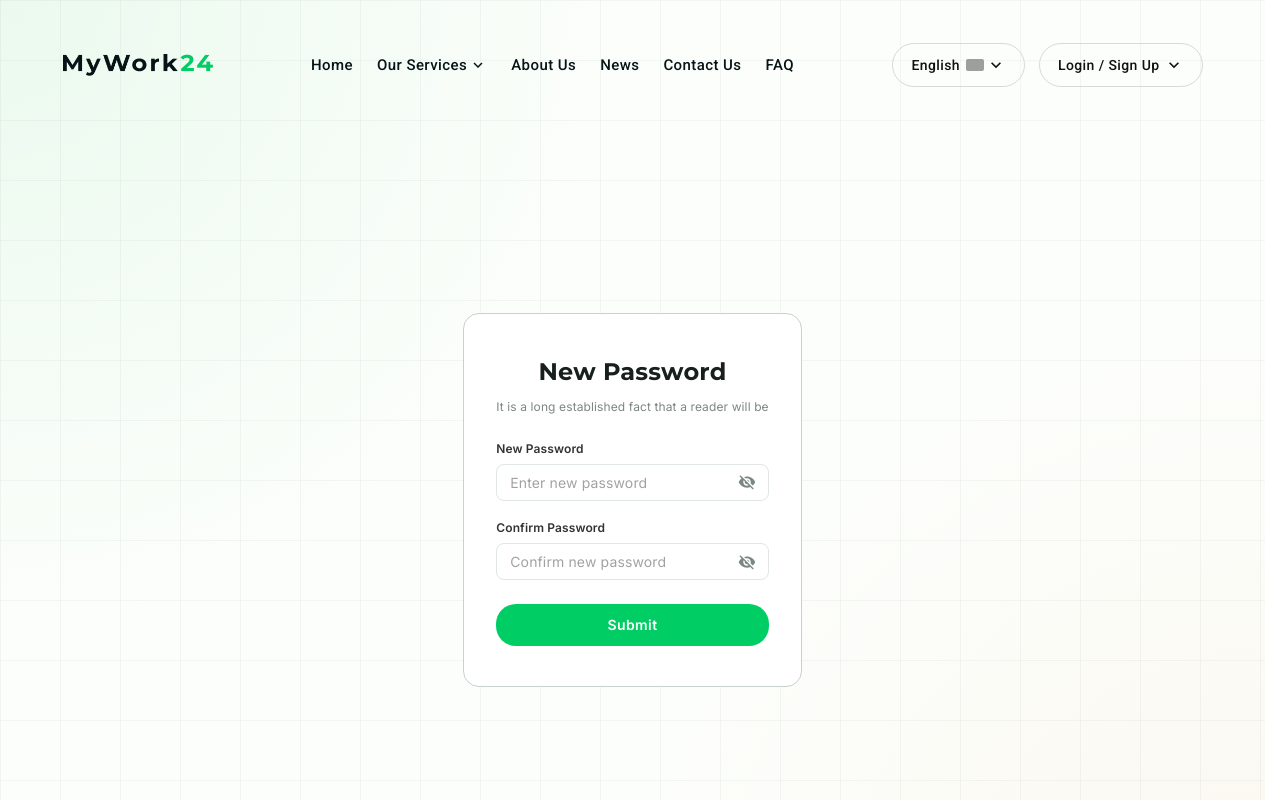
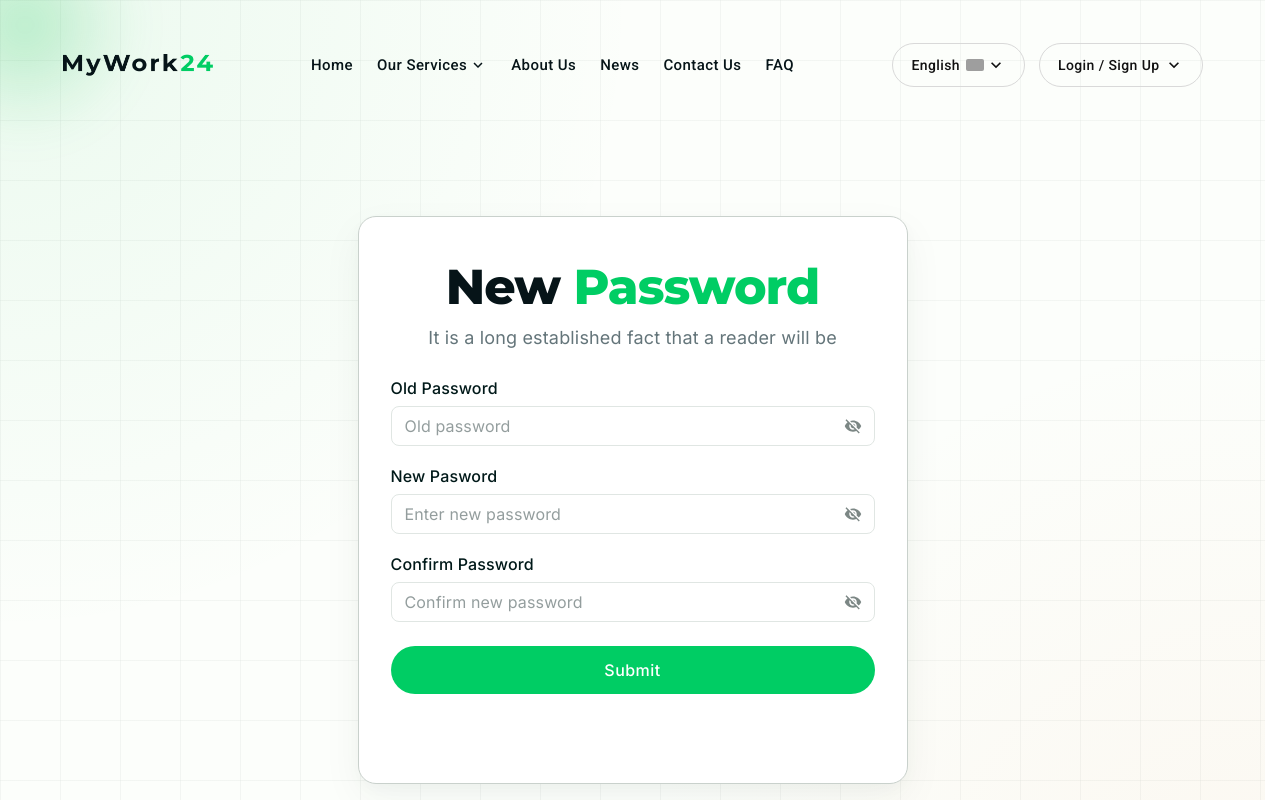
Before and after one commit to EMEIFullstack/My-Work-24, a React (Vite) app: page /new-password in a window 1280 px wide. Shown: the top 800 px of the page. Built offline with nearby package versions, Linux system fonts and the light colour scheme; grey boxes are pictures that could not be loaded; a web font is replaced by a local one.

Commit message:
updated auth pages

```diff
--- a/src/Components/Auth/ForgotPassword/ForgotPasswordForm.jsx
+++ b/src/Components/Auth/ForgotPassword/ForgotPasswordForm.jsx
@@ -1,45 +1,80 @@
-import { Box, Typography, TextField, Button, InputAdornment } from "@mui/material";
+import {
+  Dialog,
+  Box,
+  Typography,
+  TextField,
+  Button,
+  InputAdornment,
+  IconButton,
+} from "@mui/material";
+import CloseIcon from "@mui/icons-material/Close";
 import styled from "@emotion/styled";
 import { useNavigate } from "react-router-dom";
 
 // Local PNG Asset Imports
 import mailIcon from "../../../assets/icons/mail-icon.png";
 
-const ForgotPasswordWrapper = styled(Box)`
-  display: flex;
-  align-items: center;
-  justify-content: center;
-  min-height: 100vh;
-  background-color: transparent;
-  padding: 20px;
+const StyledDialog = styled(Dialog)`
+  & .MuiBackdrop-root {
+    background-color: rgba(6, 20, 24, 0.4);
+    backdrop-filter: blur(4px);
+  }
 
-  .forgotCard {
+  & .MuiPaper-root {
     background-color: #ffffff;
-    border-radius: 16px;
+    border-radius: 18px;
     padding: 40px 32px;
-    max-width: 400px;
+    max-width: 555px;
     width: 100%;
     border: 1px solid #c9d1cc;
-    box-shadow: none;
+    box-shadow: 0 15px 40px rgba(28, 67, 45, 0.15);
     display: flex;
     flex-direction: column;
     align-items: center;
     text-align: center;
     box-sizing: border-box;
+    position: relative;
+    overflow: visible;
+    margin: 16px;
+  }
+
+  .closeBtn {
+    position: absolute;
+    top: -12px;
+    right: -12px;
+    background-color: #ffffff;
+    color: #64757a;
+    box-shadow: 0 2px 8px rgba(0, 0, 0, 0.15);
+    padding: 6px;
+
+    &:hover {
+      background-color: #f5f5f5;
+      color: #061418;
+    }
   }
 
   .authTitle {
-    font-family: "Montserrat", sans-serif;
+    margin-bottom: 6px;
+    text-align: center;
+    font-family: "Montserrat";
+    font-style: normal;
+    font-weight: 700;
     font-size: 24px;
-    font-weight: 700;
-    color: #18201d;
-    margin-bottom: 8px;
+    line-height: 29px;
+
+    color: #061418;
   }
 
   .authSubtitle {
-    font-family: "Inter", sans-serif;
-    font-size: 12px;
-    color: #7c8785;
+    font-family: "Inter";
+    font-style: normal;
+    font-weight: 400;
+    font-size: 18px;
+    line-height: 29px;
+    /* identical to box height, or 160% */
+    text-align: center;
+
+    color: #64757a;
     margin-bottom: 24px;
   }
 
@@ -58,19 +93,33 @@ const ForgotPasswordWrapper = styled(Box)`
   }
 
   .fieldLabel {
-    font-family: "Inter", sans-serif;
-    font-size: 12px;
-    font-weight: 600;
-    color: #333333;
+    font-family: "Inter";
+    font-style: normal;
+    font-weight: 500;
+    font-size: 16px;
+    line-height: 24px;
+    /* identical to box height, or 150% */
+    display: flex;
+    align-items: center;
+
+    color: #001919;
+
     margin-bottom: 6px;
   }
 
-  .styledTextField {
+  && .styledTextField {
+    width: 100%;
+
     & .MuiOutlinedInput-root {
-      border-radius: 8px;
-      background-color: #ffffff;
-      font-family: "Inter", sans-serif;
-      font-size: 14px;
+      font-family: "Inter";
+      font-style: normal;
+      font-weight: 400;
+      font-size: 16px;
+      line-height: 24px;
+      display: flex;
+      align-items: center;
+
+      color: #919b9b;
 
       & fieldset {
         border-color: #e0e6e3;
@@ -86,31 +135,47 @@ const ForgotPasswordWrapper = styled(Box)`
       }
     }
 
+    & .MuiOutlinedInput-input::placeholder {
+      color: #919b9b;
+      opacity: 1;
+    }
+
     & .MuiInputAdornment-root {
       display: flex !important;
       align-items: center;
       justify-content: center;
 
       img {
-        width: 16px !important;
-        height: 16px !important;
+        width: 24px !important;
+        height: 24px !important;
         object-fit: contain;
       }
     }
   }
 
-  .authButton {
-    height: 42px;
-    border-radius: 20px;
-    background-color: #00cd64;
+  && .authButton {
+    display: flex;
+    flex-direction: row;
+    justify-content: center;
+    align-items: center;
+    padding: 17px 32px;
+    gap: 10px;
+    background: #00cd64;
+    border-radius: 63px;
+
+    font-family: "Inter";
+    font-style: normal;
+    font-weight: 500;
+    font-size: 16px;
+    line-height: 19px;
+    text-align: center;
+
+    color: #ffffff;
+    flex-grow: 0;
+    text-transform: none;
     box-shadow: none;
-    font-family: "Inter", sans-serif;
-    font-size: 14px;
-    font-weight: 600;
-    text-transform: none;
-    color: #ffffff;
+    margin-top: 6px;
     width: 100%;
-    margin-top: 6px;
 
     &:hover {
       background-color: #00b957;
@@ -119,17 +184,21 @@ const ForgotPasswordWrapper = styled(Box)`
   }
 `;
 
-const ForgotPasswordForm = () => {
+const ForgotPasswordForm = ({ open, onClose }) => {
   const navigate = useNavigate();
 
   const handleSubmit = (event) => {
     event.preventDefault();
-    navigate("/new-password");
+    onClose();
+    navigate("/new-password"); // Navigate directly to NewPassword route
   };
 
   return (
-    <ForgotPasswordWrapper>
-      <Box className="forgotCard">
+    <StyledDialog open={open} onClose={onClose} fullWidth maxWidth="xs">
+      <IconButton aria-label="close" onClick={onClose} className="closeBtn">
+        <CloseIcon size="small" />
+      </IconButton>
+
       <Typography className="authTitle">Reset Password</Typography>
 
       <Typography className="authSubtitle">
@@ -162,8 +231,7 @@ const ForgotPasswordForm = () => {
           Submit
         </Button>
       </Box>
-      </Box>
-    </ForgotPasswordWrapper>
+    </StyledDialog>
   );
 };
 
--- a/src/Components/Auth/NewPassword/NewPasswordForm.jsx
+++ b/src/Components/Auth/NewPassword/NewPasswordForm.jsx
@@ -1,45 +1,76 @@
 import { useState } from "react";
-import { Box, Typography, TextField, Button, InputAdornment, IconButton } from "@mui/material";
+import {
+  Box,
+  Typography,
+  TextField,
+  Button,
+  InputAdornment,
+  IconButton,
+} from "@mui/material";
 import Visibility from "@mui/icons-material/Visibility";
 import VisibilityOff from "@mui/icons-material/VisibilityOff";
 import styled from "@emotion/styled";
 import { useNavigate } from "react-router-dom";
 
 const NewPasswordWrapper = styled(Box)`
+  width: 100%;
   display: flex;
   align-items: center;
   justify-content: center;
   min-height: 100vh;
-  background-color: transparent;
-  padding: 20px;
+  padding: 40px 20px;
+  box-sizing: border-box;
 
   .newPasswordCard {
+    width: 100%;
+    max-width: 550px;
     background-color: #ffffff;
-    border-radius: 16px;
+    border-radius: 18px;
     padding: 40px 32px;
-    max-width: 400px;
-    width: 100%;
     border: 1px solid #c9d1cc;
-    box-shadow: none;
+    box-shadow:
+      0 5px 15px rgba(0, 0, 0, 0.025),
+      0 15px 40px rgba(28, 67, 45, 0.05);
     display: flex;
     flex-direction: column;
     align-items: center;
     text-align: center;
     box-sizing: border-box;
+    margin: 0 auto;
   }
 
   .authTitle {
-    font-family: "Montserrat", sans-serif;
-    font-size: 24px;
-    font-weight: 700;
-    color: #18201d;
-    margin-bottom: 8px;
+    margin-bottom: 6px;
+
+    font-family: "Montserrat";
+    font-style: normal;
+    font-weight: 800;
+    font-size: 49px;
+    line-height: 60px;
+    /* identical to box height */
+    text-align: center;
+    letter-spacing: -0.02em;
+
+    color: #061418;
+    & .highlightText{
+      color:#00cd64;
+    }
   }
 
   .authSubtitle {
-    font-family: "Inter", sans-serif;
-    font-size: 12px;
-    color: #7c8785;
+
+
+font-family: 'Inter';
+font-style: normal;
+font-weight: 400;
+font-size: 18px;
+line-height: 29px;
+/* identical to box height, or 160% */
+text-align: center;
+
+color: #64757A;
+
+
     margin-bottom: 24px;
   }
 
@@ -59,18 +90,28 @@ const NewPasswordWrapper = styled(Box)`
 
   .fieldLabel {
     font-family: "Inter", sans-serif;
-    font-size: 12px;
-    font-weight: 600;
-    color: #333333;
+    font-style: normal;
+    font-weight: 500;
+    font-size: 16px;
+    line-height: 24px;
+    display: flex;
+    align-items: center;
+    color: #001919;
     margin-bottom: 6px;
   }
 
-  .styledTextField {
+  && .styledTextField {
+    width: 100%;
+
     & .MuiOutlinedInput-root {
       border-radius: 8px;
       background-color: #ffffff;
       font-family: "Inter", sans-serif;
-      font-size: 14px;
+      font-style: normal;
+      font-weight: 400;
+      font-size: 16px;
+      line-height: 24px;
+      color: #001919;
 
       & fieldset {
         border-color: #e0e6e3;
@@ -96,23 +137,40 @@ const NewPasswordWrapper = styled(Box)`
     }
   }
 
-  .authButton {
-    height: 42px;
-    border-radius: 20px;
-    background-color: #00cd64;
+  && .authButton {
+    height: 48px;
+    display: flex;
+    justify-content: center;
+    align-items: center;
+    padding: 17px 32px;
+    background: #00cd64;
+    border-radius: 63px;
+    font-family: "Inter", sans-serif;
+    font-style: normal;
+    font-weight: 500;
+    font-size: 16px;
+    color: #ffffff;
+    text-transform: none;
     box-shadow: none;
-    font-family: "Inter", sans-serif;
-    font-size: 14px;
-    font-weight: 600;
-    text-transform: none;
-    color: #ffffff;
+    margin-top: 6px;
     width: 100%;
-    margin-top: 6px;
 
     &:hover {
       background-color: #00b957;
       box-shadow: none;
     }
+  }
+
+  /* Matches the bottom sign-up link space in LoginForm */
+  .bottomText {
+    font-family: "Inter", sans-serif;
+    font-style: normal;
+    font-weight: 400;
+    font-size: 18px;
+    line-height: 29px;
+    text-align: center;
+    margin-top: 20px;
+    visibility: hidden;
   }
 `;
 
@@ -138,7 +196,8 @@ const NewPasswordForm = () => {
   return (
     <NewPasswordWrapper>
       <Box className="newPasswordCard">
-        <Typography className="authTitle">New Password</Typography>
+        <Typography className="authTitle">
+              New <span className="highlightText">Password</span></Typography>
 
         <Typography className="authSubtitle">
           It is a long established fact that a reader will be
@@ -146,7 +205,42 @@ const NewPasswordForm = () => {
 
         <Box component="form" onSubmit={handleSubmit} className="authForm">
           <Box className="fieldGroup">
-            <Typography className="fieldLabel">New Password</Typography>
+            <Typography className="fieldLabel">Old Password</Typography>
+            <TextField
+              type={showConfirmPassword ? "text" : "password"}
+              value={confirmPassword}
+              onChange={(e) => setConfirmPassword(e.target.value)}
+              placeholder="Old password"
+              fullWidth
+              size="small"
+              required
+              className="styledTextField"
+              slotProps={{
+                input: {
+                  endAdornment: (
+                    <InputAdornment position="end">
+                      <IconButton
+                        onClick={() => setShowConfirmPassword((prev) => !prev)}
+                        onMouseDown={(e) => e.preventDefault()}
+                        edge="end"
+                        size="small"
+                      >
+                        {showConfirmPassword ? (
+                          <Visibility />
+                        ) : (
+                          <VisibilityOff />
+                        )}
+                      </IconButton>
+                    </InputAdornment>
+                  ),
+                },
+              }}
+            />
+          </Box>
+
+          <Box className="fieldGroup">
+            <Typography className="fieldLabel">New Pasword
+            </Typography>
             <TextField
               type={showPassword ? "text" : "password"}
               value={password}
@@ -213,6 +307,9 @@ const NewPasswordForm = () => {
             Submit
           </Button>
         </Box>
+
+        {/* Placeholder to reserve exact vertical space as LoginForm */}
+        <Typography className="bottomText">&nbsp;</Typography>
       </Box>
     </NewPasswordWrapper>
   );
--- a/src/Components/Auth/SignUp/OtpVerificationModal.jsx
+++ b/src/Components/Auth/SignUp/OtpVerificationModal.jsx
@@ -18,7 +18,10 @@ const ModalContentWrapper = styled(Box)`
   text-align: center;
   width: 100%;
   box-sizing: border-box;
-
+   & .MuiBackdrop-root {
+    background-color: rgba(6, 20, 24, 0.4);
+    backdrop-filter: blur(4px);
+  }
   .modalForm {
     width: 100%;
   }
--- a/src/Global.scss
+++ b/src/Global.scss
@@ -12,6 +12,9 @@ html {
 
 html,
 body {
+  margin: 0;
+  padding: 0;
+  width: 100%;
    overflow-x: hidden;
 }
 
--- a/src/Shared/Header/Header.jsx
+++ b/src/Shared/Header/Header.jsx
@@ -59,6 +59,53 @@ const menu = [
 ===================================================== */
 
 const HeaderWrapper = styled(Box)`
+  position: relative;
+  width: 100%;
+  z-index: 100;
+
+  /* =====================================================
+     SOFT GREEN BLUR - TOP LEFT
+  ===================================================== */
+
+  .greenBlurEffect {
+    position: absolute;
+    top: 0;
+    left: 0;
+
+    width: 180px;
+    height: 180px;
+
+    pointer-events: none;
+    z-index: 0;
+    overflow: hidden;
+  }
+
+  .greenBlurEffect::before {
+    content: "";
+    position: absolute;
+
+    top: -90px;
+    left: -90px;
+
+    width: 230px;
+    height: 230px;
+
+    background: radial-gradient(
+      circle,
+      rgba(32, 198, 90, 0.25) 0%,
+      rgba(32, 198, 90, 0.12) 35%,
+      rgba(32, 198, 90, 0.05) 55%,
+      transparent 75%
+    );
+
+    filter: blur(18px);
+    border-radius: 50%;
+  }
+
+  /* =====================================================
+     HEADER
+  ===================================================== */
+
   .header {
     background: transparent !important;
     box-shadow: none !important;
@@ -66,12 +113,20 @@ const HeaderWrapper = styled(Box)`
     padding-bottom: 20px !important;
     padding-top: 20px !important;
 
+    position: absolute !important;
+    top: 0;
+    left: 0;
+    width: 100%;
+
     @media (min-width: 768px) {
       padding-bottom: 40px !important;
       padding-top: 30px !important;
     }
+  }
 
-    /* ================= CONTAINER ================= */
+  /* =====================================================
+     CONTAINER
+  ===================================================== */
 
   .headerContainer {
     max-width: 1180px !important;
@@ -79,50 +134,68 @@ const HeaderWrapper = styled(Box)`
     padding: 0 20px !important;
   }
 
-    /* ================= TOOLBAR ================= */
+  /* =====================================================
+     TOOLBAR
+  ===================================================== */
 
   .toolbar {
     min-height: 70px !important;
+
     display: flex;
     justify-content: space-between;
     align-items: center;
+
     padding: 0 !important;
   }
 
-    /* ================= LOGO ================= */
+  /* =====================================================
+     LOGO
+  ===================================================== */
 
   .logoImg {
     display: block;
     object-fit: contain;
   }
 
-    /* ================= NAVIGATION ================= */
+  /* =====================================================
+     NAVIGATION
+  ===================================================== */
 
   .navMenu {
     display: flex;
     flex-direction: row;
     align-items: center;
+
     padding: 0;
     gap: 8px;
+
     font-family: "Inter";
     font-style: normal;
     font-weight: 500;
     font-size: 16px;
     line-height: 19px;
+
     color: #061418;
   }
 
-    /* ================= NAV BUTTON ================= */
+  /* =====================================================
+     NAV BUTTON
+  ===================================================== */
 
   .navBtn {
     color: #061418 !important;
+
     font-size: 15px !important;
     font-weight: 500 !important;
+
     text-transform: none !important;
     white-space: nowrap;
+
     min-width: auto !important;
+
     padding: 6px 8px !important;
     border-radius: 8px !important;
+
     text-decoration: none !important;
 
     &:hover {
@@ -131,7 +204,9 @@ const HeaderWrapper = styled(Box)`
     }
   }
 
-    /* ================= RIGHT SIDE ================= */
+  /* =====================================================
+     RIGHT SIDE
+  ===================================================== */
 
   .rightSide {
     display: flex;
@@ -139,17 +214,24 @@ const HeaderWrapper = styled(Box)`
     gap: 14px;
   }
 
-    /* ================= LANGUAGE + LOGIN ================= */
+  /* =====================================================
+     LANGUAGE + LOGIN
+  ===================================================== */
 
   .language,
   .login {
     height: 44px;
+
     padding: 0 18px !important;
+
     border: 1px solid #d9d9d9 !important;
     border-radius: 30px !important;
+
     color: #111 !important;
+
     font-size: 14px !important;
     font-weight: 500 !important;
+
     text-transform: none !important;
     white-space: nowrap;
   }
@@ -161,12 +243,13 @@ const HeaderWrapper = styled(Box)`
     color: #fff !important;
   }
 
-    /* ================= MOBILE MENU BUTTON ================= */
+  /* =====================================================
+     MOBILE MENU BUTTON
+  ===================================================== */
 
   .menuButton {
     display: none !important;
     color: #061418 !important;
-    }
   }
 
   /* =====================================================
@@ -232,8 +315,12 @@ const HeaderWrapper = styled(Box)`
 const Header = () => {
   const [mobileOpen, setMobileOpen] = useState(false);
 
-  /* LOGIN DROPDOWN STATE */
+  /* =====================================================
+     LOGIN DROPDOWN STATE
+  ===================================================== */
+
   const [anchorEl, setAnchorEl] = useState(null);
+
   const openLoginMenu = Boolean(anchorEl);
 
   const handleLoginClick = (event) => {
@@ -244,7 +331,9 @@ const Header = () => {
     setAnchorEl(null);
   };
 
-  /* ================= DRAWER TOGGLE ================= */
+  /* =====================================================
+     DRAWER TOGGLE
+  ===================================================== */
 
   const handleDrawerToggle = () => {
     setMobileOpen((prev) => !prev);
@@ -252,6 +341,17 @@ const Header = () => {
 
   return (
     <HeaderWrapper>
+
+      {/* =================================================
+          SOFT GREEN BLUR - TOP LEFT
+      ================================================= */}
+
+      <Box className="greenBlurEffect" />
+
+      {/* =================================================
+          HEADER
+      ================================================= */}
+
       <AppBar
         position="absolute"
         elevation={0}
@@ -348,13 +448,14 @@ const Header = () => {
                 />
               </Button>
 
-              {/* ================= LOGIN WITH DROPDOWN ================= */}
+              {/* ================= LOGIN ================= */}
 
               <Button
                 onClick={handleLoginClick}
                 className="login"
               >
                 Login / Sign Up
+
                 <KeyboardArrowDownIcon
                   sx={{
                     fontSize: 20,
@@ -363,14 +464,19 @@ const Header = () => {
                 />
               </Button>
 
-              {/* DROPDOWN MENU */}
+              {/* ================= LOGIN DROPDOWN ================= */}
+
               <Menu
                 anchorEl={anchorEl}
                 open={openLoginMenu}
                 onClose={handleLoginClose}
                 disableScrollLock
-                AnchorProps={{
-                  style: { marginTop: "8px" },
+                slotProps={{
+                  paper: {
+                    sx: {
+                      marginTop: "8px",
+                    },
+                  },
                 }}
               >
                 <MenuItem
@@ -380,6 +486,7 @@ const Header = () => {
                 >
                   Login
                 </MenuItem>
+
                 <MenuItem
                   component={Link}
                   to="/signup"
@@ -445,9 +552,7 @@ const Header = () => {
                   to={item.path}
                   onClick={handleDrawerToggle}
                 >
-                  <ListItemText
-                    primary={item.name}
-                  />
+                  <ListItemText primary={item.name} />
 
                   {item.name === "Our Services" && (
                     <KeyboardArrowDownIcon
@@ -460,7 +565,8 @@ const Header = () => {
               </ListItem>
             ))}
 
-            {/* MOBILE DRAWER LOGIN/SIGNUP OPTIONS */}
+            {/* ================= LOGIN ================= */}
+
             <ListItem disablePadding>
               <ListItemButton
                 component={Link}
@@ -470,6 +576,9 @@ const Header = () => {
                 <ListItemText primary="Login" />
               </ListItemButton>
             </ListItem>
+
+            {/* ================= SIGN UP ================= */}
+
             <ListItem disablePadding>
               <ListItemButton
                 component={Link}
```
Also changed, not shown: src/Components/Auth/Login/LoginForm.jsx (+52 -60 lines). Lines whose indentation alone changed are shown as unchanged.
